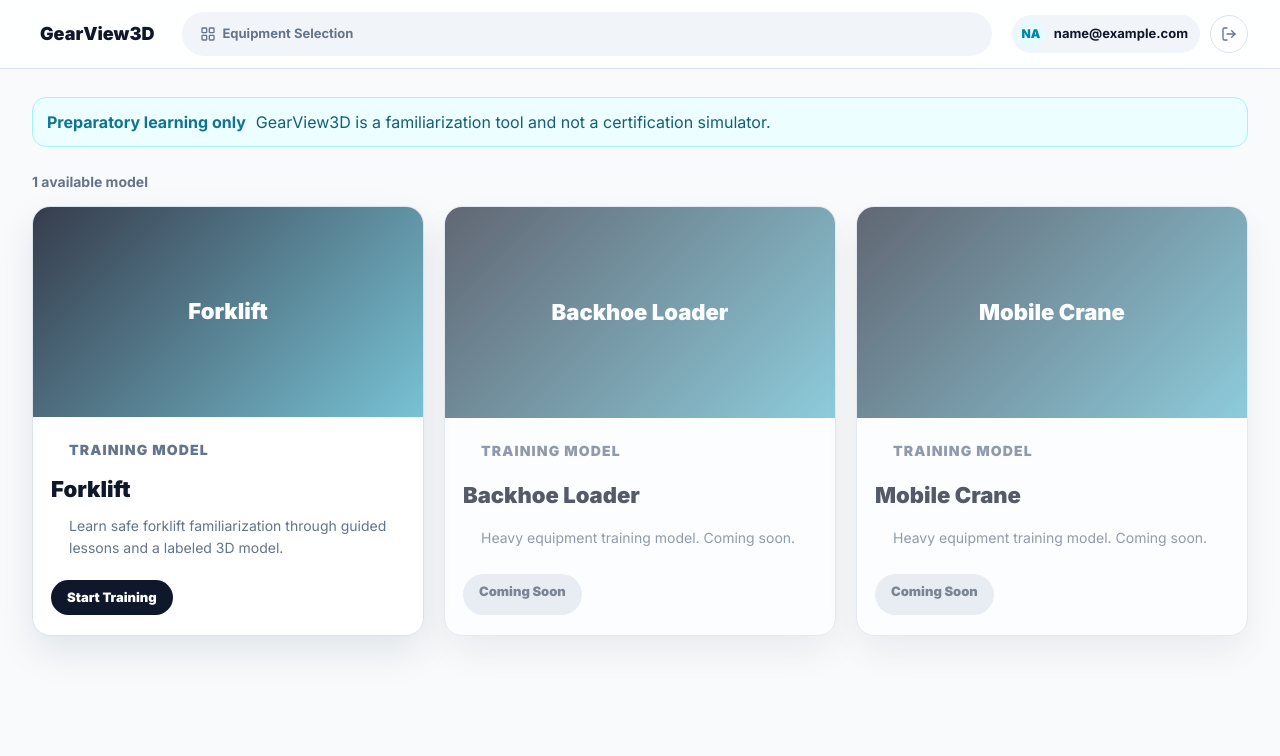
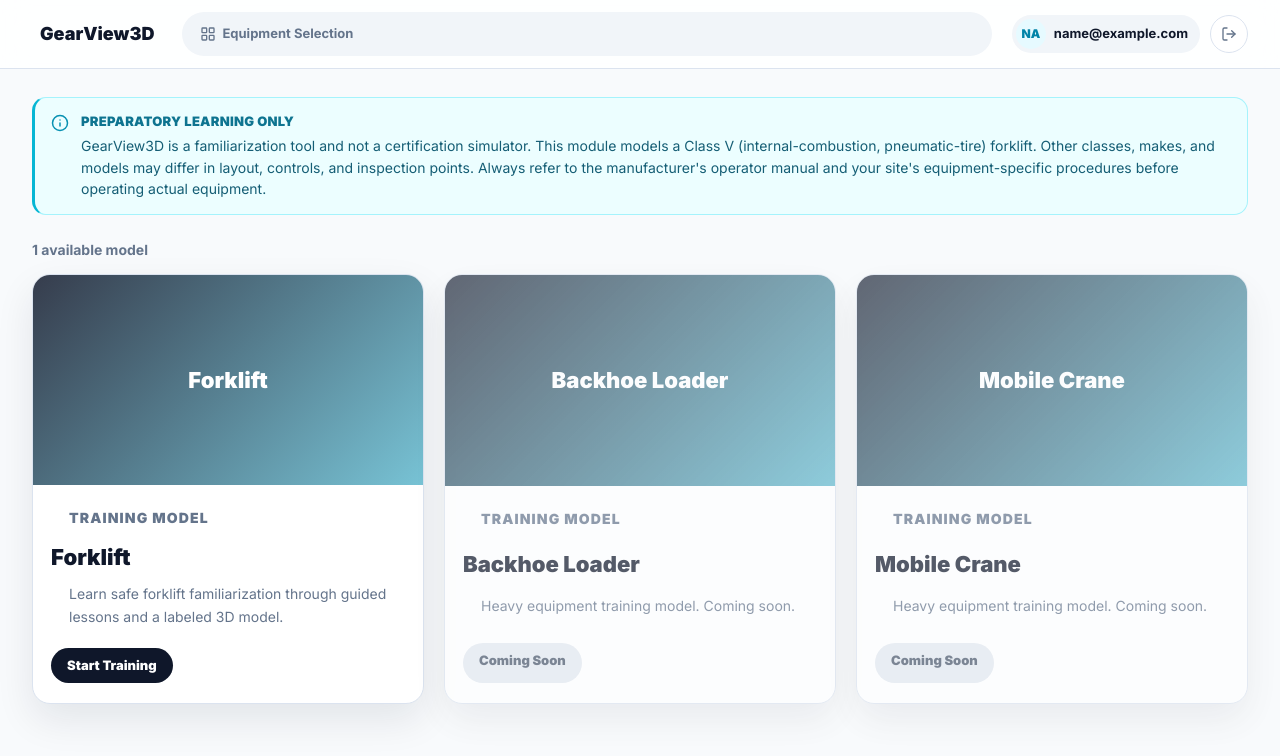
Before and after one commit to Kreprep/GearView3D, a React (Vite) app in the folder frontend/: page /catalog in a window 1280 px wide. Shown: the top 756 px of the page. Built offline with nearby package versions, Linux system fonts and the light colour scheme; no server answers; sample sign-in values are in the browser's storage.

Commit message:
Refactor ScopeNotice component; update styling and put a disclaimer about differing forklift classes, makes, and models needing manufacturer manual reference

```diff
--- a/frontend/src/components/ScopeNotice.css
+++ b/frontend/src/components/ScopeNotice.css
@@ -1,26 +1,34 @@
 .scope-notice {
   display: flex;
-  align-items: center;
-  gap: 10px;
+  align-items: flex-start;
+  gap: 12px;
   margin: 0 0 18px;
   border: 1px solid #a5f3fc;
+  border-left: 3px solid #06b6d4;
   border-radius: 14px;
   background: #ecfeff;
-  color: #155e75;
-  padding: 12px 14px;
+  padding: 14px 16px;
+}
+
+.scope-notice-icon {
+  flex-shrink: 0;
+  margin-top: 2px;
+  color: #0891b2;
 }
 
 .scope-notice strong {
+  display: block;
+  margin-bottom: 4px;
   color: #0e7490;
+  font-size: 13px;
+  font-weight: 900;
+  letter-spacing: 0.02em;
+  text-transform: uppercase;
 }
 
-.scope-notice span {
+.scope-notice p {
+  margin: 0;
   color: #155e75;
+  font-size: 14px;
+  line-height: 1.55;
 }
-
-@media (max-width: 640px) {
-  .scope-notice {
-    align-items: flex-start;
-    flex-direction: column;
-  }
-}
--- a/frontend/src/components/ScopeNotice.jsx
+++ b/frontend/src/components/ScopeNotice.jsx
@@ -1,10 +1,19 @@
+import { Info } from 'lucide-react'
 import './ScopeNotice.css'
 
 function ScopeNotice() {
   return (
     <section className="scope-notice" aria-label="Training scope notice">
-      <strong>Preparatory learning only</strong>
-      <span>GearView3D is a familiarization tool and not a certification simulator.</span>
+      <Info size={18} className="scope-notice-icon" aria-hidden="true" />
+      <div>
+        <strong>Preparatory learning only</strong>
+        <p>
+          GearView3D is a familiarization tool and not a certification simulator. This module models a Class V
+          (internal-combustion, pneumatic-tire) forklift. Other classes, makes, and models may differ in layout,
+          controls, and inspection points. Always refer to the manufacturer's operator manual and your site's
+          equipment-specific procedures before operating actual equipment.
+        </p>
+      </div>
     </section>
   )
 }
```
